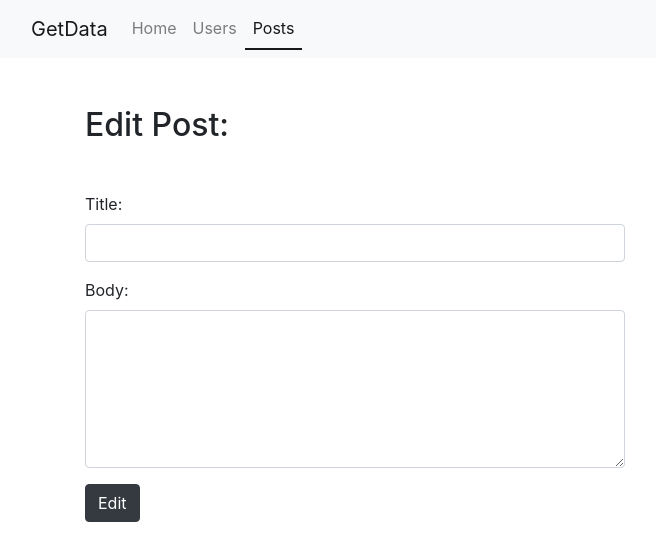
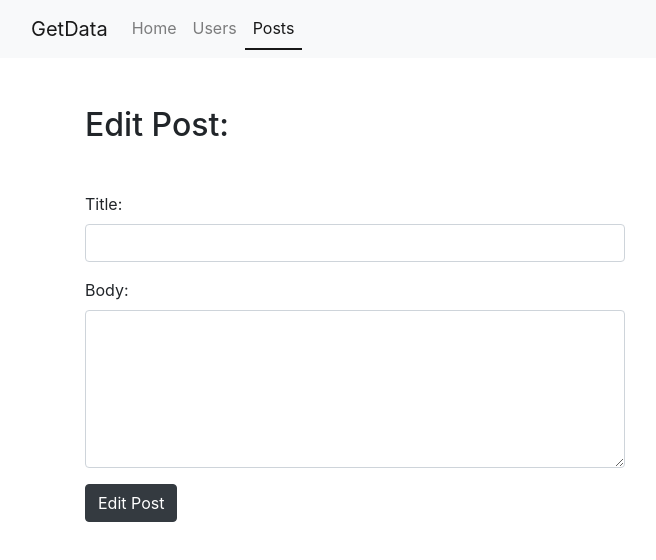
Before and after one commit to sorahiatieh/get-data, a Vue app: page /Posts/edit/1 in a window 1280 px wide. Shown: the top 560 px of the page, without its empty margins (0-656 px from the left). Built offline with nearby package versions, Linux system fonts and the light colour scheme; no server answers.

Commit message:
Optimizing the form and creating dynamic buttons for editing and creating posts

```diff
--- a/src/components/pages/posts/CreatePost.vue
+++ b/src/components/pages/posts/CreatePost.vue
@@ -1,7 +1,7 @@
 <template>
     <div class="col-md-6">
         <h2 class="mb-5">Create Post:</h2>
-        <postForm @formData="createPost" :buttonLoading="loading"/>
+        <postForm @formData="createPost" :button-loading="loading" button-text="Create Post"/>
   </div>
 </template>
 
@@ -21,7 +21,7 @@ export default {
         const loading=ref(false);
 
         function createPost(formData){
-            console.log(formData)
+            loading.value = true;
             axios
               .post('https://jsonplaceholder.typicode.com/posts', {
                 title: formData.title,
@@ -29,7 +29,6 @@ export default {
                 userId: 1
               })
               .then(function () {
-                  // handle success
                  loading.value = false;
 
                  Swal.fire({
@@ -41,7 +40,6 @@ export default {
 
               })
               .catch(function (error) {
-                  // handle error
                   console.log(error);
               });
         }
--- a/src/components/pages/posts/EditPost.vue
+++ b/src/components/pages/posts/EditPost.vue
@@ -1,29 +1,13 @@
 <template>
     <div class="col-md-6">
         <h2 class="mb-5">Edit Post:</h2>
-        <form @submit.prevent="validate">
-            <div class="mb-3">
-                <label class="form-label">Title:</label>
-                <input type="text" class="form-control" v-model.lazy.trim="form.title">
-                <div class="form-text text-danger">{{ form.titleError }}</div>
-
-            </div>
-            <div class="mb-3">
-                <label class="form-label">Body:</label>
-                <textarea type="textarea" class="form-control" rows="6" v-model.lazy.trim="form.body"></textarea>
-                <div class="form-text text-danger">{{ form.bodyError }}</div>
-            </div>
-
-            <button type="submit" class="btn btn-dark" :disabled="loading">
-                <div v-if="loading" class="spinner-border spinner-border-sm" role="status"></div>
-                Edit</button>
-
-        </form>
+        <postForm @formData="updatePost" :button-loading="loading" button-text="Edit Post"/>
   </div>
 </template>
 
 
 <script>
+import postForm from '@/components/posts/FormComponnent.vue'
 import axios from 'axios'
 import { reactive, ref } from 'vue'
 import Swal from 'sweetalert2'
@@ -31,6 +15,9 @@ import { useRoute } from 'vue-router'
 
 
 export default {
+    components: {
+        postForm
+    },
     setup(){
         const form=reactive({
             title: "",
@@ -58,26 +45,10 @@ export default {
 
         getpost()
 
-        function validate(){
-            if(form.title === ""){
-                form.titleError= "Title is required"
-            }else{
-                form.titleError=""
-            }
-            if(form.body === ""){
-                form.bodyError = "Body is required"
-            }else{
-                form.bodyError=""
-            }
-            if(form.title !== "" && form.body !==""){
-                loading.value=true;
-                updatePost()
-            }
-
-            console.log(form.title, form.body)
-        }
 
         function updatePost(){
+            loading.value = true;
+
             axios
               .put(`https://jsonplaceholder.typicode.com/posts/${route.params.id}`, {
                 id: route.params.id,
@@ -86,7 +57,6 @@ export default {
                 userId: 1
               })
               .then(function () {
-                  // handle success
                  loading.value = false;
 
                  Swal.fire({
@@ -98,12 +68,11 @@ export default {
 
               })
               .catch(function (error) {
-                  // handle error
                   console.log(error);
               });
         }
 
-        return { form, loading, validate }
+        return { form, loading, updatePost }
     }
 }
 </script>
--- a/src/components/pages/posts/IndexPost.vue
+++ b/src/components/pages/posts/IndexPost.vue
@@ -1,14 +1,19 @@
 <template>
-     <div class="create">
-        <router-link class="btn btn-dark" :to="{name: 'createPost'}">Create Post</router-link>
+     <div>
+        <router-link class="btn btn-dark" :to="{ name: 'createPost' }">
+            Create Post
+        </router-link>
     </div>
     <div v-if="loading" class="spinner-border" role="status">
         <span  class="visually-hidden"></span>
     </div>
+
     <div v-else class="col-md-4" v-for="post in posts" :key="post.id">
         <div class="card">
             <div class="card-header">
-                <router-link :to="{name :'postId' , params : {id: post.id}}">  {{post.title}} </router-link>
+                <router-link :to="{name :'postId' , params : {id: post.id}}">
+                      {{post.title}}
+                </router-link>
             </div>
             <ul class="list-group list-group-flush">
                 <li class="list-group-item">Body: {{ post.body }}</li>
@@ -33,12 +38,10 @@ export default {
             axios
             .get('https://jsonplaceholder.typicode.com/posts')
             .then(function (response) {
-                // handle success
                posts.value= response.data;
                loading.value = false;
             })
             .catch(function (error) {
-                // handle error
                 console.log(error);
             })
         }
@@ -49,10 +52,7 @@ export default {
 </script>
 
 <style scoped>
-.create{
-    display: block;
-}
 .card{
-    margin: 1rem;
+    margin: 0.8rem;
 }
 </style>
--- a/src/components/pages/posts/ShowPost.vue
+++ b/src/components/pages/posts/ShowPost.vue
@@ -12,7 +12,7 @@
             </ul>
             <div class="card-footer">
                 <button class="btn btn-sm btn-danger me-4">Delete</button>
-                <button class="btn btn-sm btn-dark ms-4" :to="{name: 'editPost'}">Edit</button>
+                <router-link class="btn btn-sm btn-dark ms-4" :to="{name: 'editPost' , params:{id:post.id}}">Edit</router-link>
             </div>
         </div>
     </div>
--- a/src/components/posts/FormComponnent.vue
+++ b/src/components/posts/FormComponnent.vue
@@ -18,7 +18,7 @@
                 class="spinner-border spinner-border-sm"
                 role="status"
                 ></div>
-                Create</button>
+                {{ buttonText }}</button>
 
         </form>
 </template>
@@ -29,7 +29,8 @@ import { reactive } from 'vue';
 
 export default {
   props:{
-    buttonLoading : Boolean
+    buttonLoading : Boolean,
+    buttonText: String
   },
   setup(props, {emit}){
     const form= reactive({
@@ -46,16 +47,18 @@ export default {
             }else{
                 form.titleError=""
             }
+
             if(form.body === ""){
                 form.bodyError = "Body is required"
             }else{
                 form.bodyError=""
             }
+
             if(form.title !== "" && form.body !==""){
                 emit('formData', form)
             }
 
-            console.log(form.title, form.body)
+            //console.log(form.title, form.body)
         }
 
       return {form , validate }
```
